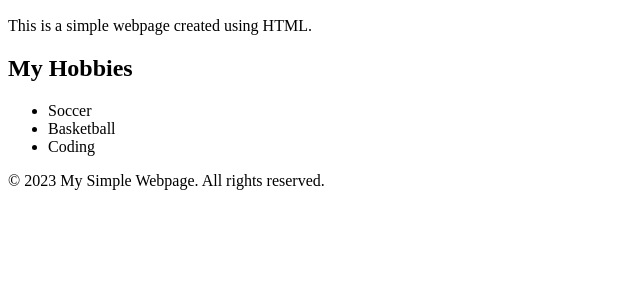
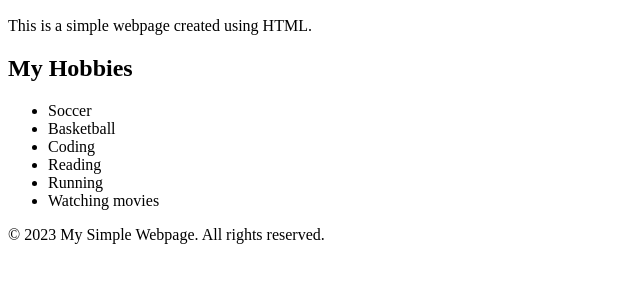
Before and after one commit to Ky-Quoc-Nguyen/chess-website, a plain HTML site: page index.html in a window 1280 px wide. Shown: the part 110-392 px from the top of the page, without its empty margins (0-640 px from the left). Drawn offline with Linux system fonts and the light colour scheme.

Commit message:
second commit

```diff
--- a/index.html
+++ b/index.html
@@ -22,6 +22,9 @@
             <li>Soccer</li>
             <li>Basketball</li>
             <li>Coding</li>
+            <li>Reading</li>
+            <li>Running</li>
+            <li>Watching movies</li>
         </ul>
     </section>
 
```
